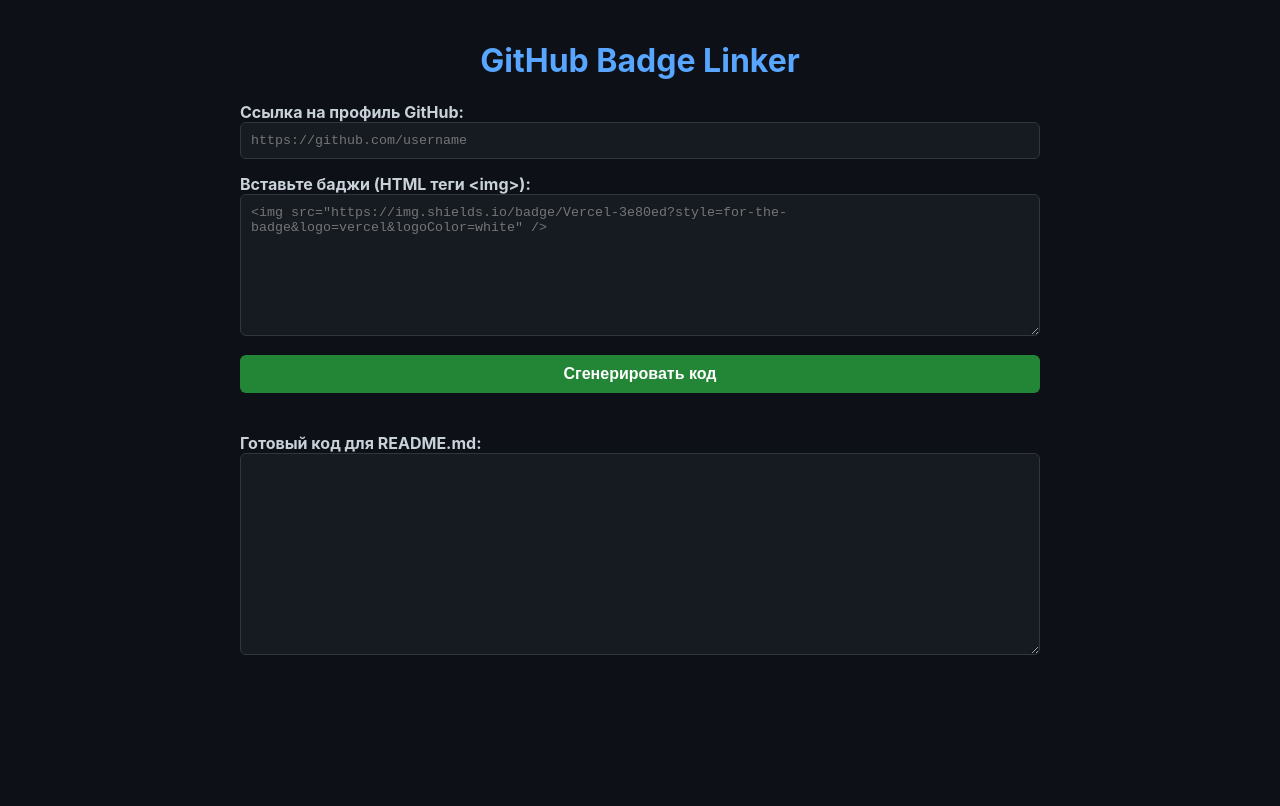
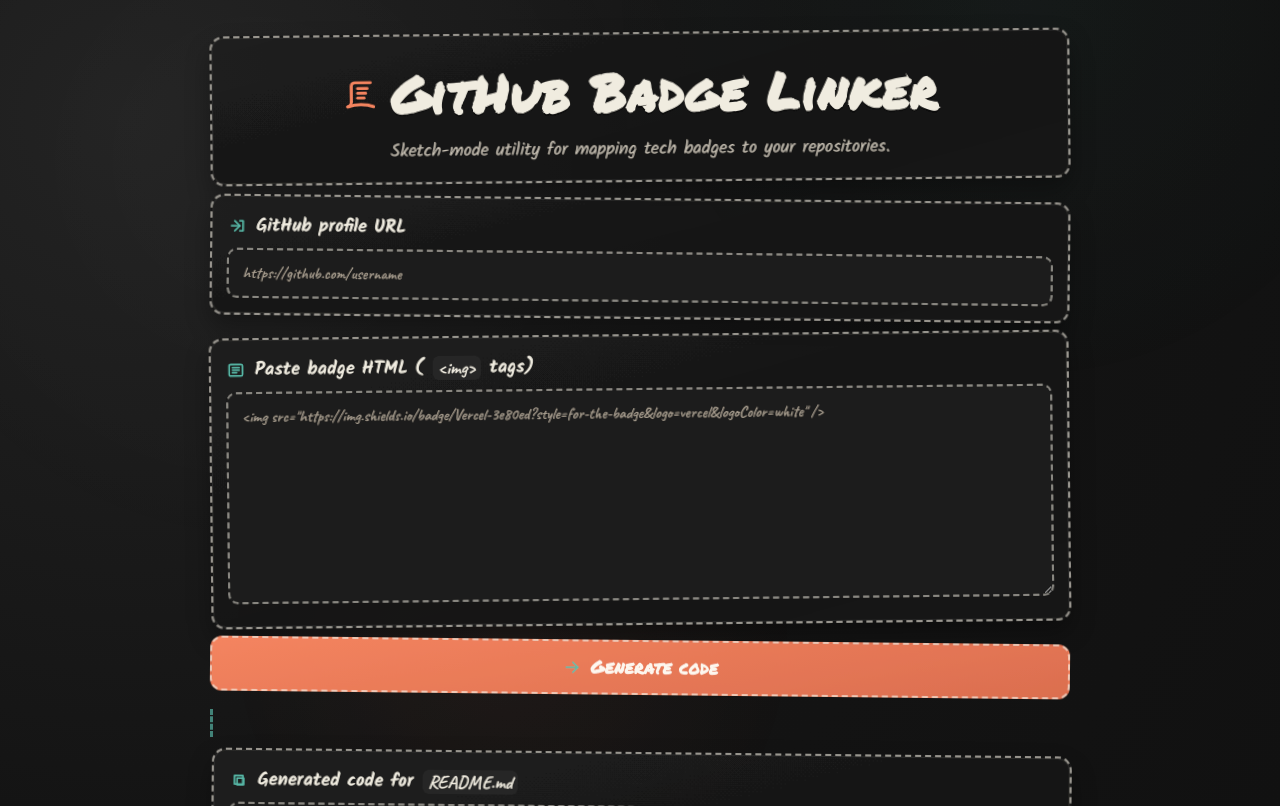
Before and after one commit to readme-SVG/badge-link-automator, a plain HTML site: page index.html in a window 1280 px wide. Shown: the top 806 px of the page. Drawn offline with Linux system fonts and the light colour scheme.

Commit message:
Redesign UI with dark hand-drawn sketch theme

```diff
--- /dev/null
+++ b/assets/css/styles.css
@@ -0,0 +1,224 @@
+@import url('https://fonts.googleapis.com/css2?family=Caveat:wght@400;600;700&family=Kalam:wght@400;700&family=Permanent+Marker&display=swap');
+
+:root {
+    --bg: #141414;
+    --bg-soft: #1a1a1a;
+    --chalk: #f0ece0;
+    --orange: #f4845f;
+    --teal: #5bbfad;
+    --muted: #c9c2b5;
+    --error: #ff8d8d;
+}
+
+* {
+    box-sizing: border-box;
+}
+
+html,
+body {
+    margin: 0;
+    min-height: 100%;
+}
+
+body {
+    position: relative;
+    overflow-x: hidden;
+    background: radial-gradient(circle at 10% 10%, #222 0%, var(--bg) 45%, #101010 100%);
+    color: var(--chalk);
+    font-family: 'Kalam', 'Caveat', system-ui, sans-serif;
+    padding: 2rem 1.2rem;
+}
+
+.paper-texture {
+    position: fixed;
+    inset: 0;
+    pointer-events: none;
+    background-image: radial-gradient(circle at 20% 20%, rgba(255, 255, 255, 0.03) 0, transparent 38%), radial-gradient(circle at 80% 0, rgba(91, 191, 173, 0.06) 0, transparent 32%), radial-gradient(circle at 40% 80%, rgba(244, 132, 95, 0.07) 0, transparent 30%);
+    opacity: 0.7;
+    z-index: 0;
+}
+
+.svg-defs {
+    position: absolute;
+    width: 0;
+    height: 0;
+}
+
+.app-shell {
+    position: relative;
+    z-index: 1;
+    max-width: 860px;
+    margin: 0 auto;
+    display: grid;
+    gap: 1rem;
+}
+
+.app-header {
+    text-align: center;
+    padding: 1.25rem 1.25rem 1rem;
+}
+
+.heading-wrap {
+    display: flex;
+    justify-content: center;
+    align-items: center;
+    gap: 0.65rem;
+}
+
+h1 {
+    margin: 0;
+    font-size: clamp(2rem, 6vw, 3.2rem);
+    font-family: 'Permanent Marker', 'Kalam', sans-serif;
+    letter-spacing: 1.1px;
+    color: var(--chalk);
+    text-shadow: 0 2px 0 rgba(0, 0, 0, 0.35);
+}
+
+.subtitle {
+    margin: 0.4rem 0 0;
+    color: var(--muted);
+    font-size: 1.12rem;
+}
+
+.heading-icon {
+    width: 38px;
+    height: 38px;
+    color: var(--orange);
+    filter: url(#sketchy);
+}
+
+.container {
+    display: grid;
+    gap: 0.9rem;
+}
+
+.card {
+    background: linear-gradient(165deg, rgba(28, 28, 28, 0.94) 0%, rgba(19, 19, 19, 0.98) 100%);
+    border: 2px dashed rgba(240, 236, 224, 0.6);
+    border-radius: 14px;
+    box-shadow: 0 12px 24px rgba(0, 0, 0, 0.3), inset 0 0 0 1px rgba(240, 236, 224, 0.08);
+    filter: url(#sketchy);
+}
+
+.field-card {
+    padding: 0.95rem;
+}
+
+.field-label {
+    display: flex;
+    align-items: center;
+    gap: 0.55rem;
+    margin-bottom: 0.45rem;
+    font-size: 1.15rem;
+    font-weight: 700;
+}
+
+.label-icon,
+.button-icon {
+    width: 20px;
+    height: 20px;
+    color: var(--teal);
+    flex-shrink: 0;
+    filter: url(#sketchy);
+}
+
+input,
+textarea {
+    width: 100%;
+    border: 2px dashed rgba(240, 236, 224, 0.52);
+    border-radius: 10px;
+    background: var(--bg-soft);
+    color: var(--chalk);
+    padding: 0.7rem 0.85rem;
+    font: 600 1rem 'Caveat', 'Kalam', monospace;
+    line-height: 1.45;
+    outline: none;
+    transition: border-color 0.2s ease, box-shadow 0.2s ease;
+    filter: url(#sketchy);
+}
+
+input::placeholder,
+textarea::placeholder {
+    color: #a99f90;
+}
+
+input:focus,
+textarea:focus {
+    border-color: rgba(91, 191, 173, 0.95);
+    box-shadow: 0 0 0 3px rgba(91, 191, 173, 0.2);
+}
+
+textarea {
+    resize: vertical;
+    min-height: 160px;
+}
+
+.generate-btn {
+    display: inline-flex;
+    align-items: center;
+    justify-content: center;
+    gap: 0.55rem;
+    border: 2px dashed rgba(240, 236, 224, 0.68);
+    background: linear-gradient(170deg, #f4845f 0%, #db6e4f 100%);
+    color: #fdf7ef;
+    padding: 0.75rem 1.2rem;
+    border-radius: 12px;
+    font: 700 1.1rem 'Permanent Marker', 'Kalam', sans-serif;
+    letter-spacing: 0.4px;
+    cursor: pointer;
+    transition: transform 0.15s ease, box-shadow 0.15s ease;
+    filter: url(#sketchy);
+}
+
+.generate-btn:hover {
+    transform: translateY(-1px) rotate(-0.4deg);
+    box-shadow: 0 8px 18px rgba(0, 0, 0, 0.35);
+}
+
+.generate-btn:active {
+    transform: translateY(1px) rotate(0.2deg);
+}
+
+.status {
+    min-height: 28px;
+    padding: 0.4rem 0.75rem;
+    color: var(--muted);
+    font-size: 1.06rem;
+    font-weight: 700;
+    border-left: 3px dashed rgba(91, 191, 173, 0.65);
+}
+
+.error {
+    color: var(--error);
+    border-left-color: rgba(244, 132, 95, 0.8);
+}
+
+code {
+    font-family: 'Caveat', 'Kalam', monospace;
+    background: rgba(255, 255, 255, 0.06);
+    border-radius: 6px;
+    padding: 0 0.35rem;
+}
+
+.card-tilt-left {
+    transform: rotate(-0.6deg);
+}
+
+.card-tilt-right {
+    transform: rotate(0.6deg);
+}
+
+@media (max-width: 760px) {
+    body {
+        padding: 1rem 0.8rem 1.5rem;
+    }
+
+    .card-tilt-left,
+    .card-tilt-right {
+        transform: rotate(0deg);
+    }
+
+    .subtitle {
+        font-size: 1rem;
+    }
+}
--- a/index.html
+++ b/index.html
@@ -1,178 +1,88 @@
 <!DOCTYPE html>
-<html lang="ru">
+<html lang="en">
 <head>
     <meta charset="UTF-8">
     <meta name="viewport" content="width=device-width, initial-scale=1.0">
     <title>GitHub Badge Linker</title>
-    <style>
-        body {
-            font-family: -apple-system, BlinkMacSystemFont, "Segoe UI", Helvetica, Arial, sans-serif;
-            background-color: #0d1117;
-            color: #c9d1d9;
-            max-width: 800px;
-            margin: 0 auto;
-            padding: 20px;
-        }
-        h1 {
-            color: #58a6ff;
-            text-align: center;
-        }
-        .container {
-            display: flex;
-            flex-direction: column;
-            gap: 15px;
-        }
-        label {
-            font-weight: bold;
-            margin-bottom: 5px;
-        }
-        input, textarea {
-            width: 100%;
-            padding: 10px;
-            background-color: #161b22;
-            border: 1px solid #30363d;
-            color: #c9d1d9;
-            border-radius: 6px;
-            box-sizing: border-box;
-            font-family: monospace;
-        }
-        textarea {
-            resize: vertical;
-        }
-        button {
-            background-color: #238636;
-            color: #ffffff;
-            border: none;
-            padding: 10px 20px;
-            font-size: 16px;
-            font-weight: bold;
-            border-radius: 6px;
-            cursor: pointer;
-            transition: background-color 0.2s;
-        }
-        button:hover {
-            background-color: #2ea043;
-        }
-        .status {
-            margin-top: 10px;
-            font-size: 14px;
-            color: #8b949e;
-        }
-        .error {
-            color: #ff7b72;
-        }
-    </style>
+    <link rel="stylesheet" href="assets/css/styles.css">
 </head>
 <body>
+    <svg class="svg-defs" aria-hidden="true" focusable="false">
+        <defs>
+            <filter id="sketchy" x="-10%" y="-10%" width="120%" height="120%">
+                <feTurbulence type="fractalNoise" baseFrequency="0.9" numOctaves="1" seed="2" result="noise" />
+                <feDisplacementMap in="SourceGraphic" in2="noise" scale="1.2" xChannelSelector="R" yChannelSelector="G" />
+            </filter>
+        </defs>
+    </svg>
 
+    <div class="paper-texture" aria-hidden="true"></div>
+
+    <main class="app-shell">
+        <header class="app-header card card-tilt-left">
+            <div class="heading-wrap">
+                <svg class="heading-icon" viewBox="0 0 24 24" fill="none" stroke="currentColor" stroke-width="1.8" stroke-linecap="round" stroke-linejoin="round" aria-hidden="true">
+                    <path d="M4 19.5c4.5-1.8 11.5-1.8 16 0" />
+                    <path d="M6 16.2V6.5a2.2 2.2 0 0 1 2.2-2.2H18" />
+                    <path d="M10 8h6" />
+                    <path d="M10 11h5" />
+                    <path d="M10 14h4" />
+                    <path d="M6 16.2c0 1.8-1.1 2.8-2.5 3.3" />
+                </svg>
                 <h1>GitHub Badge Linker</h1>
+            </div>
+            <p class="subtitle">Sketch-mode utility for mapping tech badges to your repositories.</p>
+        </header>
 
-    <div class="container">
-        <div>
-            <label for="githubUrl">Ссылка на профиль GitHub:</label>
+        <section class="container">
+            <div class="field-card card card-tilt-right">
+                <label for="githubUrl" class="field-label">
+                    <svg class="label-icon" viewBox="0 0 24 24" fill="none" stroke="currentColor" stroke-width="1.8" stroke-linecap="round" stroke-linejoin="round" aria-hidden="true">
+                        <path d="M9 18l6-6-6-6" />
+                        <path d="M5 12h10" />
+                        <path d="M15 6h4v12h-4" />
+                    </svg>
+                    GitHub profile URL
+                </label>
                 <input type="text" id="githubUrl" placeholder="https://github.com/username">
             </div>
 
-        <div>
-            <label for="badgesInput">Вставьте баджи (HTML теги &lt;img&gt;):</label>
+            <div class="field-card card card-tilt-left">
+                <label for="badgesInput" class="field-label">
+                    <svg class="label-icon" viewBox="0 0 24 24" fill="none" stroke="currentColor" stroke-width="1.8" stroke-linecap="round" stroke-linejoin="round" aria-hidden="true">
+                        <rect x="4" y="5" width="16" height="14" rx="2" />
+                        <path d="M8 9h8" />
+                        <path d="M8 12h8" />
+                        <path d="M8 15h5" />
+                    </svg>
+                    Paste badge HTML (<code>&lt;img&gt;</code> tags)
+                </label>
                 <textarea id="badgesInput" rows="8" placeholder='<img src="https://img.shields.io/badge/Vercel-3e80ed?style=for-the-badge&logo=vercel&logoColor=white" />'></textarea>
             </div>
 
-        <button onclick="generateLinks()">Сгенерировать код</button>
+            <button class="generate-btn card-tilt-right" onclick="generateLinks()">
+                <svg class="button-icon" viewBox="0 0 24 24" fill="none" stroke="currentColor" stroke-width="1.8" stroke-linecap="round" stroke-linejoin="round" aria-hidden="true">
+                    <path d="M5 12h14" />
+                    <path d="M13 6l6 6-6 6" />
+                </svg>
+                Generate code
+            </button>
+
             <div id="statusMessage" class="status"></div>
 
-        <div>
-            <label for="resultOutput">Готовый код для README.md:</label>
+            <div class="field-card card card-tilt-right">
+                <label for="resultOutput" class="field-label">
+                    <svg class="label-icon" viewBox="0 0 24 24" fill="none" stroke="currentColor" stroke-width="1.8" stroke-linecap="round" stroke-linejoin="round" aria-hidden="true">
+                        <path d="M7 7h10v10H7z" />
+                        <path d="M10 10h8v8h-8z" />
+                    </svg>
+                    Generated code for <code>README.md</code>
+                </label>
                 <textarea id="resultOutput" rows="12" readonly></textarea>
             </div>
-    </div>
+        </section>
+    </main>
 
-    <script>
-        async function generateLinks() {
-            const githubUrl = document.getElementById('githubUrl').value.trim();
-            const badgesInput = document.getElementById('badgesInput').value.trim();
-            const resultOutput = document.getElementById('resultOutput');
-            const statusMessage = document.getElementById('statusMessage');
-
-            resultOutput.value = '';
-            statusMessage.textContent = 'Обработка...';
-            statusMessage.className = 'status';
-
-            const usernameMatch = githubUrl.match(/github\.com\/([^\/]+)/i);
-            if (!usernameMatch) {
-                statusMessage.textContent = 'Ошибка: Неверный формат ссылки на GitHub профиль.';
-                statusMessage.className = 'status error';
-                return;
-            }
-            const username = usernameMatch[1];
-
-            try {
-                statusMessage.textContent = `Получение данных для пользователя ${username}...`;
-                const response = await fetch(`https://api.github.com/users/${username}/repos?per_page=100&sort=updated`);
-
-                if (!response.ok) {
-                    throw new Error(`Ошибка API: ${response.status} ${response.statusText}`);
-                }
-
-                const repos = await response.json();
-
-                if (repos.length === 0) {
-                    throw new Error('У пользователя нет публичных репозиториев.');
-                }
-
-                const imgRegex = /<img[^>]+>/gi;
-                const images = badgesInput.match(imgRegex);
-
-                if (!images) {
-                    statusMessage.textContent = 'Ошибка: Не найдено ни одного тега <img>.';
-                    statusMessage.className = 'status error';
-                    return;
-                }
-
-                let finalHtml = '';
-
-                images.forEach(imgTag => {
-                    let techName = "";
-                    const badgeMatch = imgTag.match(/badge\/([a-z0-9_%\+]+)-/i);
-                    const logoMatch = imgTag.match(/logo=([a-z0-9_]+)/i);
-
-                    if (badgeMatch) techName = decodeURIComponent(badgeMatch[1]).toLowerCase();
-                    if (!techName && logoMatch) techName = logoMatch[1].toLowerCase();
-
-                    let matchedRepoUrl = null;
-
-                    if (techName) {
-                        const foundRepo = repos.find(repo => {
-                            const langMatch = repo.language && repo.language.toLowerCase() === techName;
-                            const descMatch = repo.description && repo.description.toLowerCase().includes(techName);
-                            const nameMatch = repo.name.toLowerCase().includes(techName);
-                            const topicMatch = repo.topics && repo.topics.includes(techName);
-                            const homepageMatch = repo.homepage && repo.homepage.toLowerCase().includes(techName);
-
-                            return langMatch || descMatch || nameMatch || topicMatch || homepageMatch;
-                        });
-
-                        if (foundRepo) {
-                            matchedRepoUrl = foundRepo.html_url;
-                        }
-                    }
-
-                    if (!matchedRepoUrl) {
-                        const randomIndex = Math.floor(Math.random() * repos.length);
-                        matchedRepoUrl = repos[randomIndex].html_url;
-                    }
-
-                    finalHtml += `<a href="${matchedRepoUrl}" target="_blank">\n  ${imgTag}\n</a>\n\n`;
-                });
-
-                resultOutput.value = finalHtml.trim();
-                statusMessage.textContent = 'Готово! Код успешно сгенерирован.';
-
-            } catch (error) {
-                statusMessage.textContent = `Ошибка: ${error.message}`;
-                statusMessage.className = 'status error';
-            }
-        }
-    </script>
+    <script src="assets/js/app.js"></script>
 </body>
 </html>
```
Also changed, not shown: assets/js/app.js (added, +90 -0 lines). Lines whose indentation alone changed are shown as unchanged.
